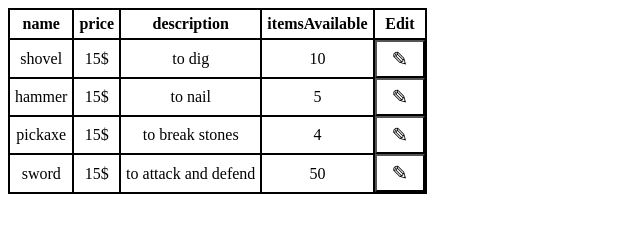
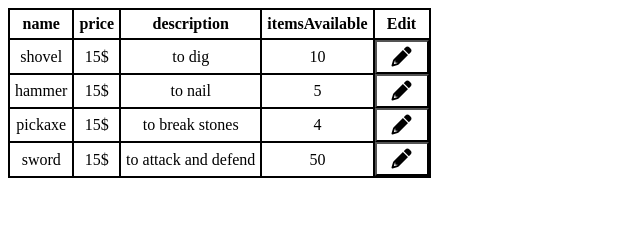
Before and after one commit to adeline4108/table, a plain HTML site: page index.html in a window 1280 px wide. Shown: the whole page, without its empty margins (0-640 px from the left). Drawn offline with Linux system fonts and the light colour scheme.

Commit message:
icons pencil and x added

```diff
--- a/index.html
+++ b/index.html
@@ -6,7 +6,7 @@
     <meta name="viewport" content="width=device-width, initial-scale=1.0">
     <link rel="stylesheet" href="table.css">
     <link rel="stylesheet" href="modal-box.css">
-    <link rel="stylesheet" href="https://cdnjs.cloudflare.com/ajax/libs/font-awesome/4.7.0/css/font-awesome.min.css">
+    <link rel="stylesheet" href="https://cdnjs.cloudflare.com/ajax/libs/font-awesome/6.1.1/css/all.min.css">
     <title>Document</title>
 </head>
 <body>
--- a/modal-box.js
+++ b/modal-box.js
@@ -9,8 +9,8 @@ export function createModal(btn) {
     divModal.appendChild(divModalContent);
 
     const close = document.createElement('span');
-    close.className = 'close';
-    close.innerHTML = '&times';
+    close.className = 'close fa-solid fa-xmark';
+    //close.innerHTML = '&times';
     divModalContent.appendChild(close);
 
     btn.onclick = () => divModal.style.display = 'block';
--- a/table.js
+++ b/table.js
@@ -72,8 +72,7 @@ for (let i = 0; i < items.length; i++) {
         const btn = document.createElement('button');
         document.body.appendChild(btn);
         const pencil = document.createElement('span');
-        pencil.className = 'pencil';
-        pencil.innerHTML ='&#9998;';
+        pencil.className = 'pencil fa-solid fa-pencil';
         btn.appendChild(pencil);
         createModal(btn);
         tableRow.appendChild(btn);
```
